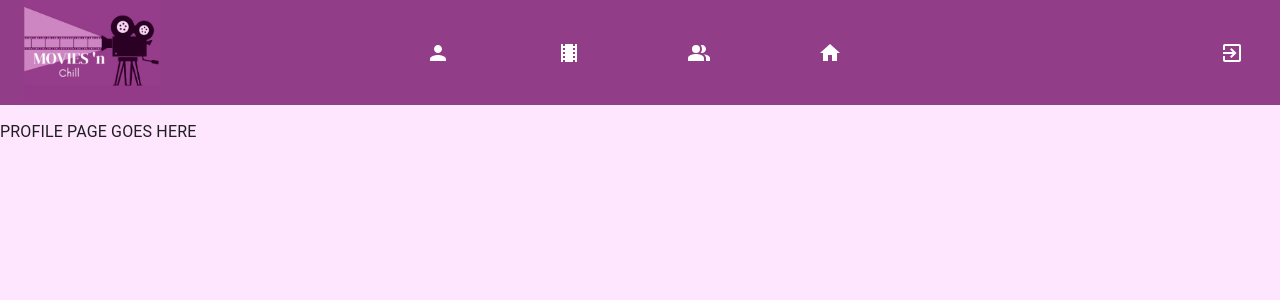
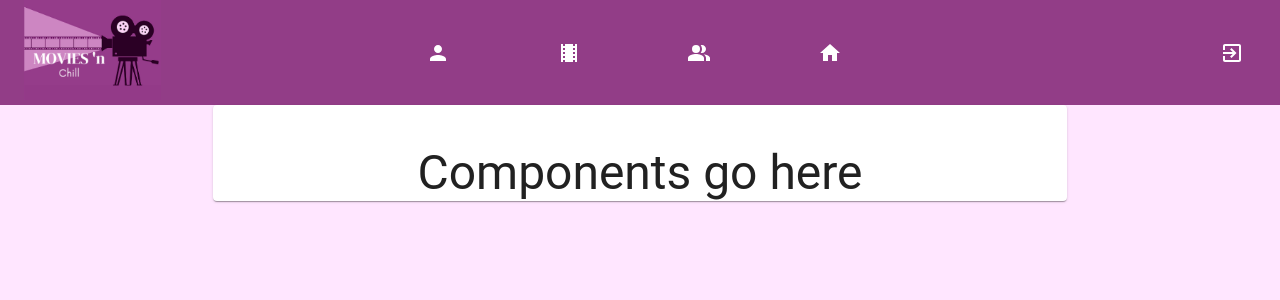
Before and after one commit to rclarkmorrow/movies-n-chill, a React (Create React App) app in the folder frontend/: page /profile in a window 1280 px wide. Shown: the top 300 px of the page. Built offline with nearby package versions, Linux system fonts and the light colour scheme.

Commit message:
Create centered page theme
Created a component to wrap other components in a centered Paper
component with a white background that takes up approx. 2/3rds of
the view width at larger sized and 100% of the view width at small
sizes.

```diff
--- a/frontend/src/components/index.js
+++ b/frontend/src/components/index.js
@@ -2,10 +2,11 @@
 
 // This file imports and exports authorization components
 // and modules.
+import CenteredPage from 'components/theme/centered-page';
 import Header from 'components/theme/header';
 import Home from 'components/views/home';
 import Loading from 'components/theme/loading';
 import Profile from 'components/views/profile';
 
 // Exports.
-export { Header, Home, Loading, Profile };
+export { CenteredPage, Header, Home, Loading, Profile };
--- /dev/null
+++ b/frontend/src/components/theme/centered-page/centered-page.jsx
@@ -0,0 +1,35 @@
+// ./src/components/theme/centered-page/centered-page.jsx
+
+// External package dependencies.
+import React from 'react';
+import {
+  Box, Grid, Paper
+} from '@material-ui/core';
+
+// Local imports.
+import useStyles from 'components/theme/centered-page/styles';
+
+// This creates a 'theme' wrapper for pages that should have
+// a centered white Paper component with a from material UI
+// at approx. 2/3rds screen width (100% for small views) as
+// a background for other components.
+const CenteredPage = ({children}) => {
+  const classes = useStyles();
+  return (
+  <Grid container>
+    <Grid item xs={false} sm={2} />
+    <Grid item xs={12} sm={8}>
+      <Paper className={classes.paper}>
+        <Box pt={5}>
+          <Grid  container justify="space-around">
+            {children}
+          </Grid>
+        </Box>
+      </Paper>
+    </Grid>
+    <Grid item xs={false} sm={2} />
+  </Grid>
+  );
+};
+
+export default CenteredPage;
--- /dev/null
+++ b/frontend/src/components/theme/centered-page/index.js
@@ -0,0 +1,6 @@
+// ./src/components/theme/centered-page/index.js
+
+//
+import CenteredPage from 'components/theme/centered-page/centered-page'
+
+export default CenteredPage;
--- /dev/null
+++ b/frontend/src/components/theme/centered-page/styles/index.js
@@ -0,0 +1,10 @@
+// ./src/components/theme/centered-page/styles/index.js
+
+// This file imports and exports authorization components
+// and modules.
+
+// Import styles.
+import useStyles from 'components/theme/centered-page/styles/styles';
+
+// Export the styles.
+export default useStyles;
--- /dev/null
+++ b/frontend/src/components/theme/centered-page/styles/styles.js
@@ -0,0 +1,10 @@
+// ./src/components/theme/centered-page/styles/styles.js
+
+// External package dependencies.
+import { makeStyles }from '@material-ui/core/styles'
+
+export default makeStyles(theme => ({
+  paper: {
+    backgroundColor: '#FFFFFF',
+  },
+}));
--- a/frontend/src/components/theme/header/header.jsx
+++ b/frontend/src/components/theme/header/header.jsx
@@ -19,7 +19,7 @@ const Header = () => {
   // Return the main header component (navigation bar).
   return (
     // Define the NavBar with classes and add component elements.
-    <AppBar position="fixed" className={classes.applicationBar}>
+    <AppBar position="static" className={classes.applicationBar}>
       <Toolbar>
       <Grid container justify={"space-between"} alignItems="center">
         <Grid item xs={false} sm={3} m={3}>
--- a/frontend/src/components/views/home/home.jsx
+++ b/frontend/src/components/views/home/home.jsx
@@ -6,7 +6,6 @@ import { Redirect } from 'react-router-dom';
 import { useAuth0 } from '@auth0/auth0-react';
 
 //Local imports
-// import { HomeMain } from 'components/home/home-components';
 import { HomeMain } from 'components/views/home/home-components';
 import { Loading } from 'components';
 
--- a/frontend/src/components/views/profile/profile.jsx
+++ b/frontend/src/components/views/profile/profile.jsx
@@ -1,12 +1,18 @@
+// ./src/components/views/profile/profile.jsx
+
+// External package dependencies.
 import React from 'react';
-import { Box, Typography } from '@material-ui/core';
+import { Typography } from '@material-ui/core';
 
-const Profile = () => {
-    return(
-        <Box pt={15}>
-        <Typography>PROFILE PAGE GOES HERE</Typography>
-        </Box>
-    )
-}
+// Local imports.
+import { CenteredPage } from 'components';
+
+// This is the main profile page wrapper. It should determine
+// state, and display components appropriately.
+const Profile = () => (
+    <CenteredPage>
+        <Typography variant="h3">Components go here</Typography>
+    </CenteredPage>
+);
 
 export default Profile;
```
